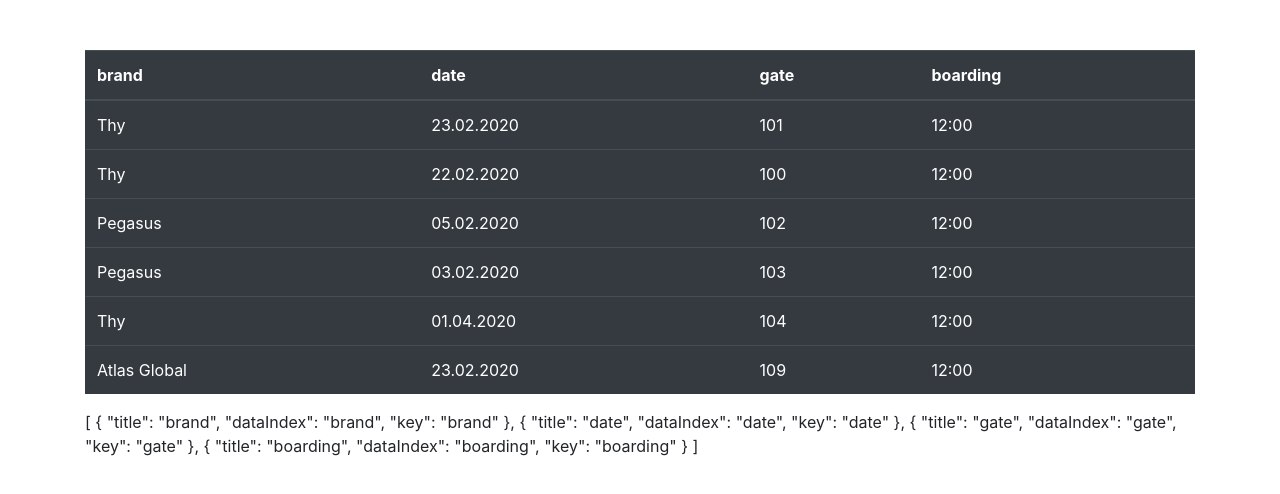
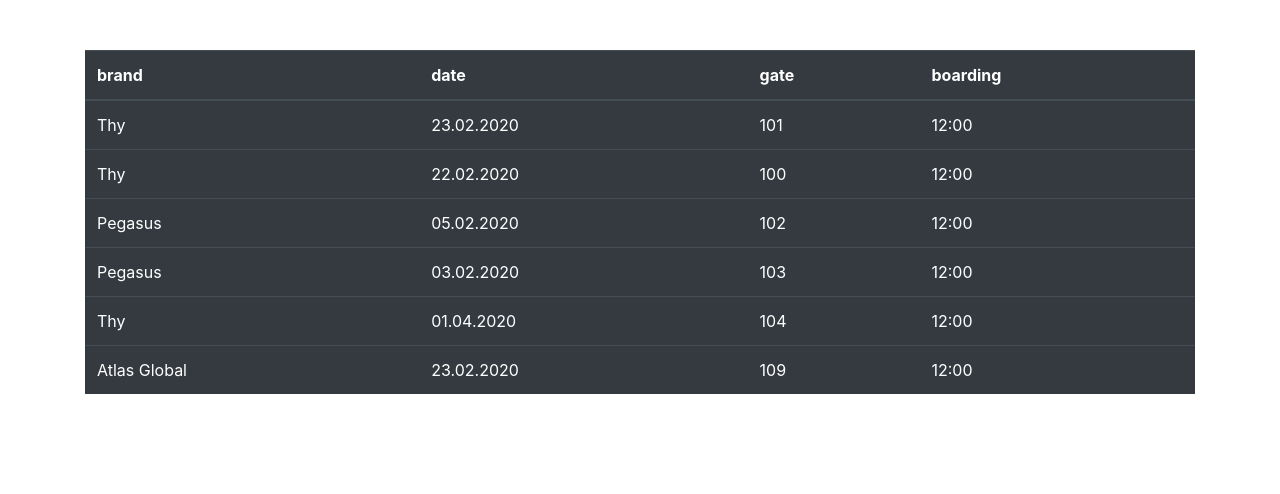
Before and after one commit to sercuu/draggableTable, a Vue app: page / in a window 1280 px wide. Shown: the top 494 px of the page. Built offline with nearby package versions, Linux system fonts and the light colour scheme.

Commit message:
colums deleted on dom

```diff
--- a/src/views/Home/index.vue
+++ b/src/views/Home/index.vue
@@ -8,7 +8,6 @@
             :drop="drop"
             :dragOver="dragOver"
         ></Table>
-        {{ columns }}
     </div>
 </template>
 
```
